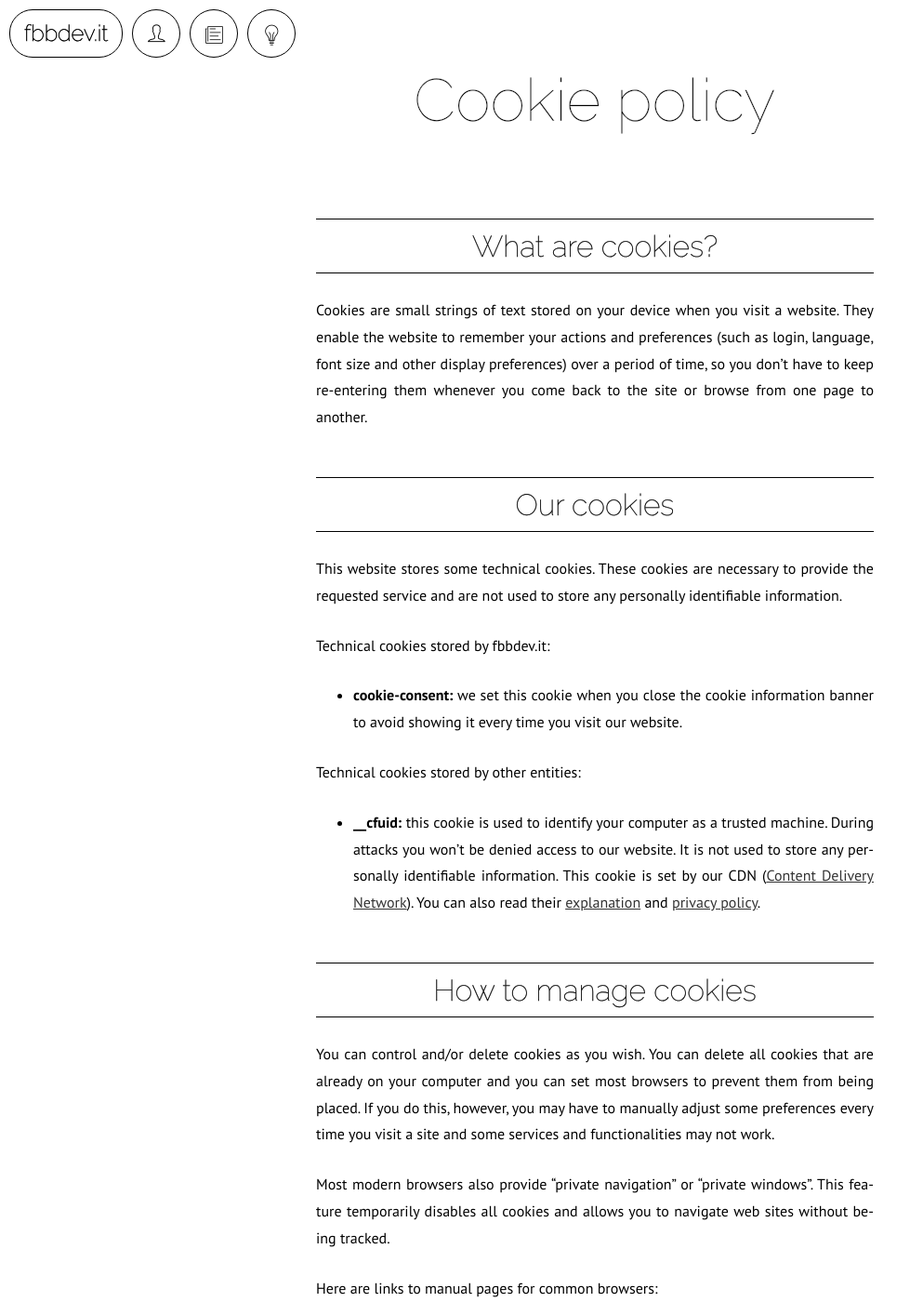
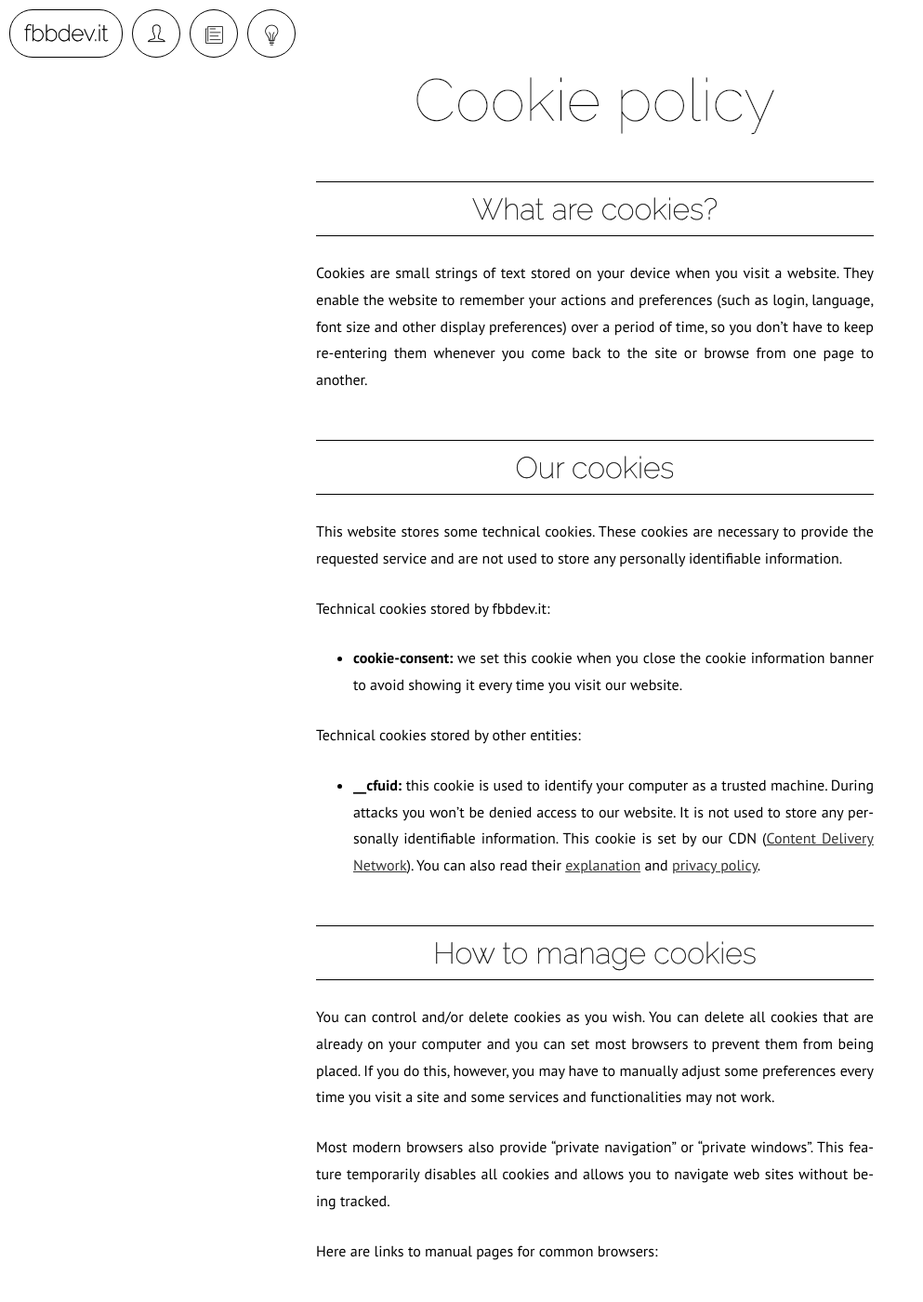
Before and after one commit to fbbdev/fbbdev.github.io, a Jekyll site: the page built from cookies.md, in a window 1280 px wide and 1400 px high. Shown: the whole window at 93% size, without its empty margins (0-993 px from the left). Built offline with Jekyll 4.4.1, drawn with Linux system fonts in a browser that asks for light colours.

Commit message:
Update header style (yeee againnnn)

```diff
--- a/_sass/article.scss
+++ b/_sass/article.scss
@@ -1,10 +1,12 @@
-@mixin text-header($padding: $text-header-padding,
+@mixin text-header($margin: $text-header-margin,
                    $color: $header-color,
                    $font: $header-font,
                    $weight: $header-weight,
                    $size: $text-header-font-size,
                    $stroke: $text-header-stroke) {
-    padding: $padding;
+    margin-top: $margin;
+    margin-bottom: $margin;
+    padding: 0 $margin;
 
     color: $color;
 
--- a/_sass/theme.scss
+++ b/_sass/theme.scss
@@ -17,7 +17,7 @@
 $navbar-margin: 10px;
 $navbar-spacing: 10px;
 
-$text-header-padding: 40px;
+$text-header-margin: 40px;
 $text-header-font-size: 4em;
 $text-header-stroke: .3px $bg;
 $text-width: 600px;
--- a/css/item_index.scss
+++ b/css/item_index.scss
@@ -5,7 +5,7 @@
 
 article {
     position: relative;
-    margin-bottom: 40px;
+    margin-bottom: $par-spacing;
     border-left: 1px solid transparent;
 
     text-align: left;
--- a/css/page.scss
+++ b/css/page.scss
@@ -73,7 +73,7 @@
 }
 
 .article {
-    padding-top: (2*$navbar-margin + 50px - $text-header-padding);
+    padding-top: (2*$navbar-margin + 50px - $text-header-margin);
 }
 
 @media (min-height: 600px) and (max-width: 1000px) {
@@ -84,7 +84,7 @@
 
 @media (max-height: 599px) and (max-width: 1000px) {
     .article > header:first-of-type {
-        padding-bottom: $navbar-margin;
+        margin-bottom: $navbar-margin;
     }
 }
 
```
